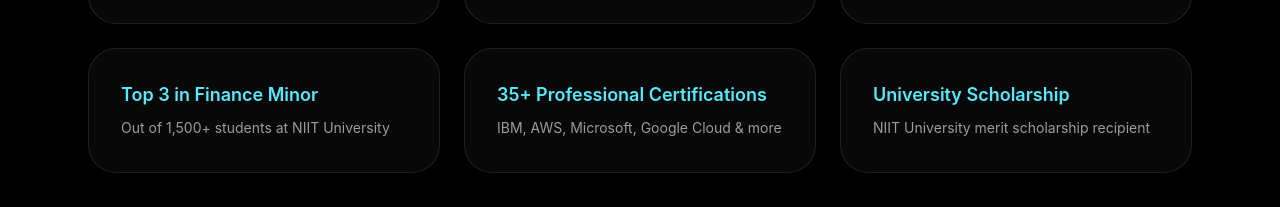
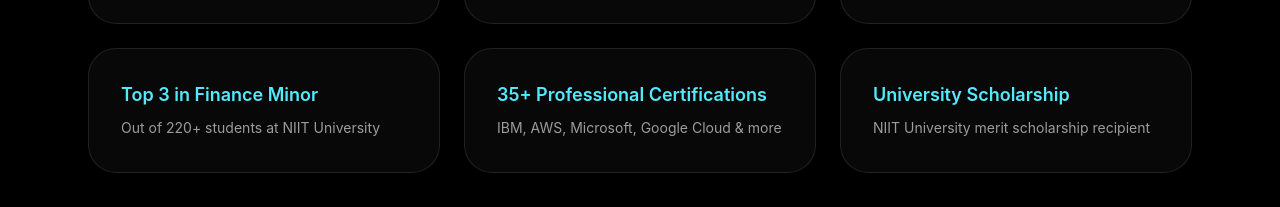
Before and after one commit to sarthak-banerjee/sarthak-banerjee.github.io, a React (Vite) app: page / in a window 1280 px wide. Shown: the part 4754-4961 px from the top of the page. Built offline with nearby package versions, Linux system fonts and the light colour scheme.

Commit message:
Update App.jsx

```diff
--- a/src/App.jsx
+++ b/src/App.jsx
@@ -139,7 +139,7 @@
     },
     {
       label: "Top 3 in Finance Minor",
-      detail: "Out of 1,500+ students at NIIT University",
+      detail: "Out of 220+ students at NIIT University",
     },
     {
       label: "35+ Professional Certifications",
```
